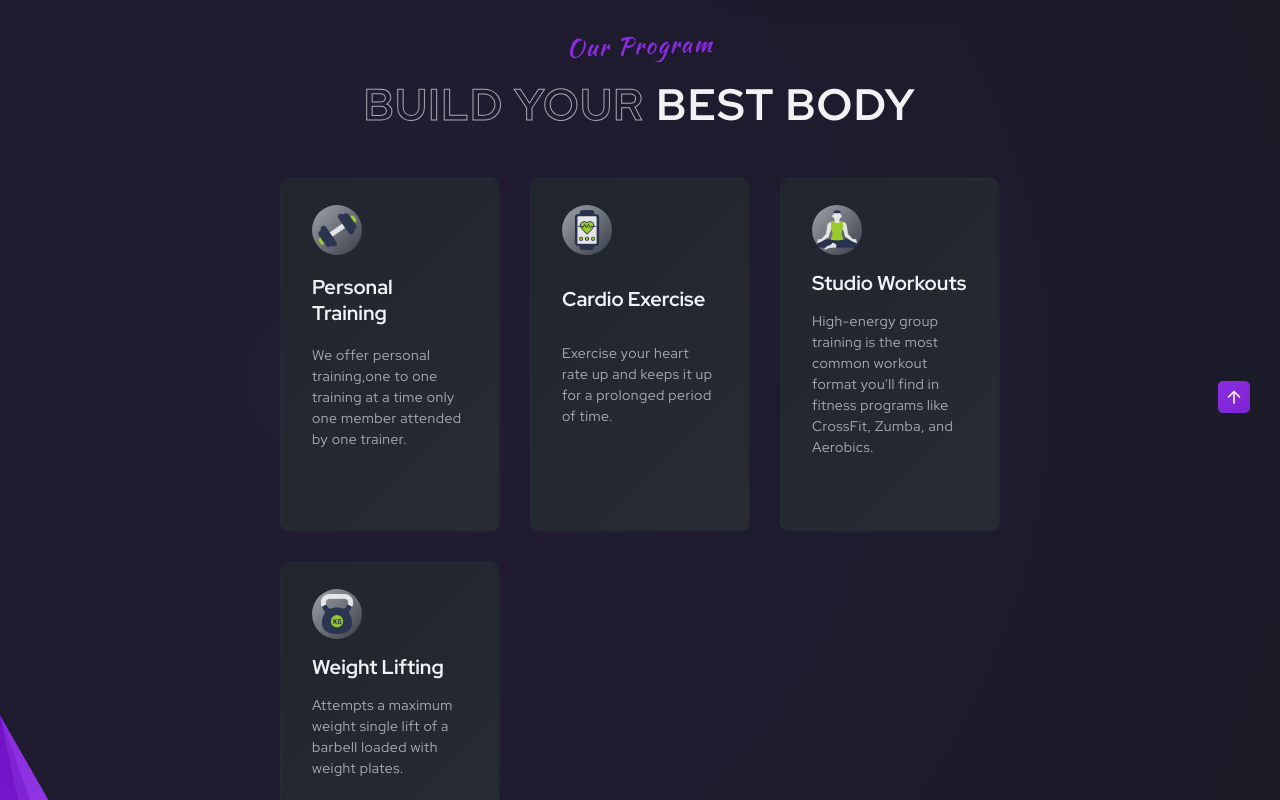
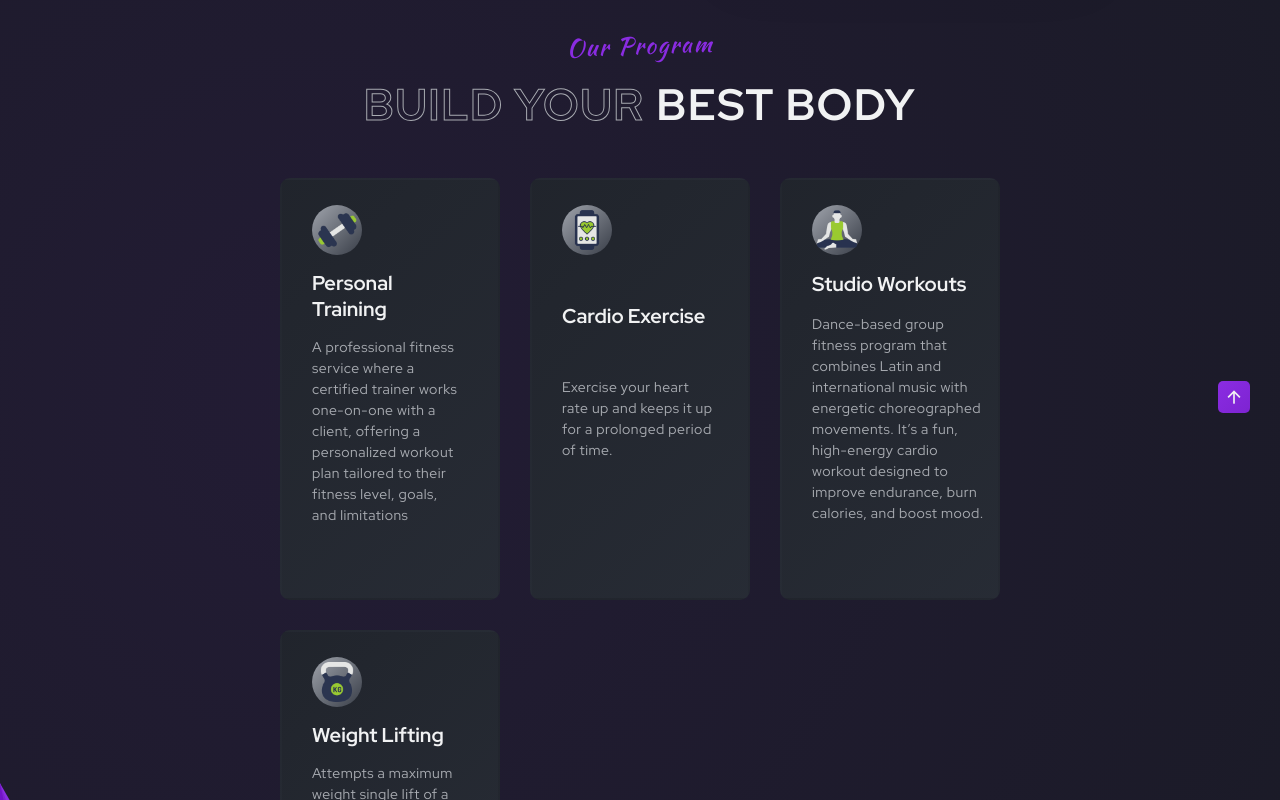
Before and after one commit to Mishraaa-Anant/We1fitnessstudio, a plain HTML site: page index.html in a window 1280 px wide. Shown: the part 627-1427 px from the top of the page. Drawn offline with nearby package versions, Linux system fonts and the light colour scheme.

Commit message:
Update index.html

```diff
--- a/index.html
+++ b/index.html
@@ -107,8 +107,8 @@
             </div>
             <h3 class="program__title">Personal Training</h3>
             <p class="program__description">
-              We offer personal training,one to one training
-              at a time only one member attended by one trainer.
+            A professional fitness service where a certified trainer works one-on-one with a client,
+              offering a personalized workout plan tailored to their fitness level, goals, and limitations
             </p>
             <a href="#" class="program__button">
               <i class="ri-arrow-right-line"></i>
@@ -135,7 +135,8 @@
             </div>
             <h3 class="program__title">Studio Workouts</h3>
             <p class="program__description">
-             High-energy group training is the most common workout format you'll find in fitness programs like CrossFit, Zumba, and Aerobics.
+            Dance-based group fitness program that combines Latin and international music with energetic choreographed movements.
+              It’s a fun, high-energy cardio workout designed to improve endurance, burn calories, and boost mood.
             </p>
             <a href="#" class="program__button">
               <i class="ri-arrow-right-line"></i>
@@ -155,6 +156,8 @@
               <i class="ri-arrow-right-line"></i>
             </a>
           </article>
+
+
         </div>
       </div>
     </section>
```
